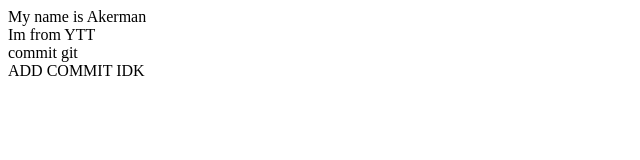
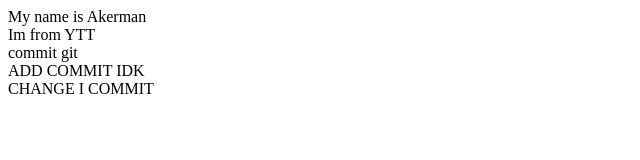
Before and after one commit to ncsoftt2/git-test, a plain HTML site: page index.html in a window 1280 px wide. Shown: the whole page, without its empty margins (0-640 px from the left). Drawn offline with Linux system fonts and the light colour scheme.

Commit message:
new commit

```diff
--- a/index.html
+++ b/index.html
@@ -3,3 +3,5 @@
 <div>commit git</div>
 
 <div>ADD COMMIT IDK</div>
+
+<div>CHANGE I COMMIT</div>
```
